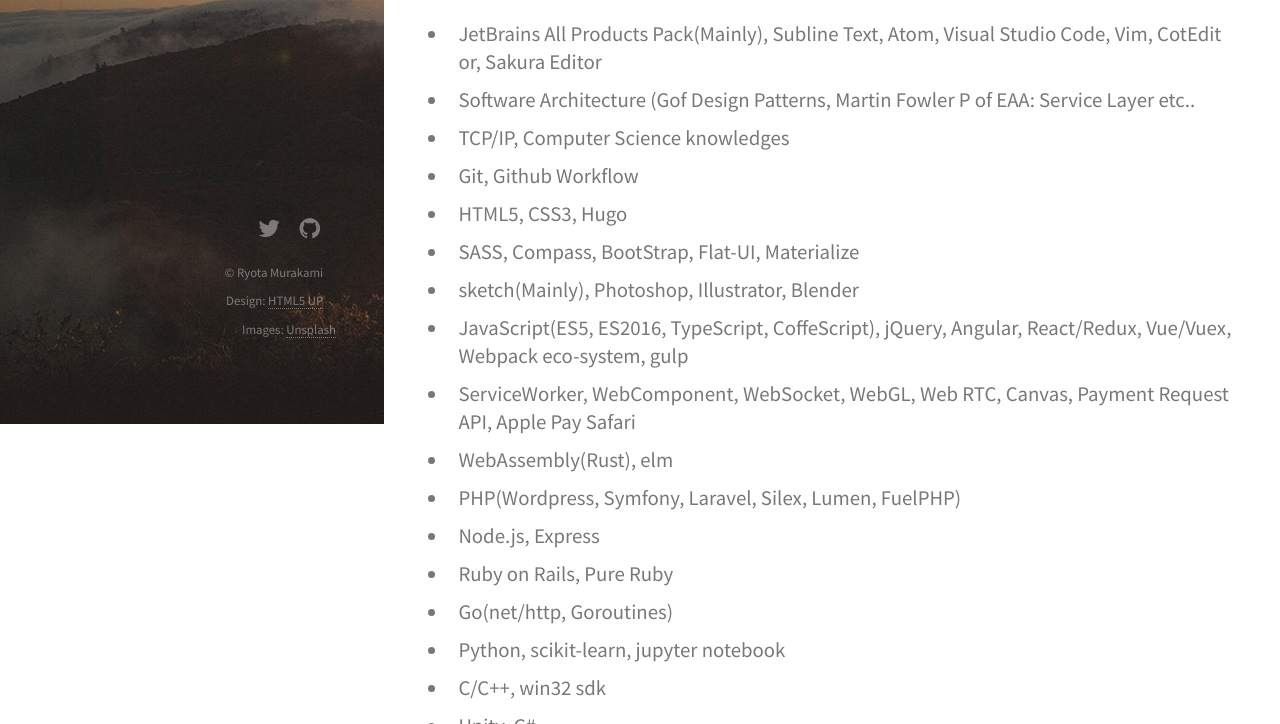
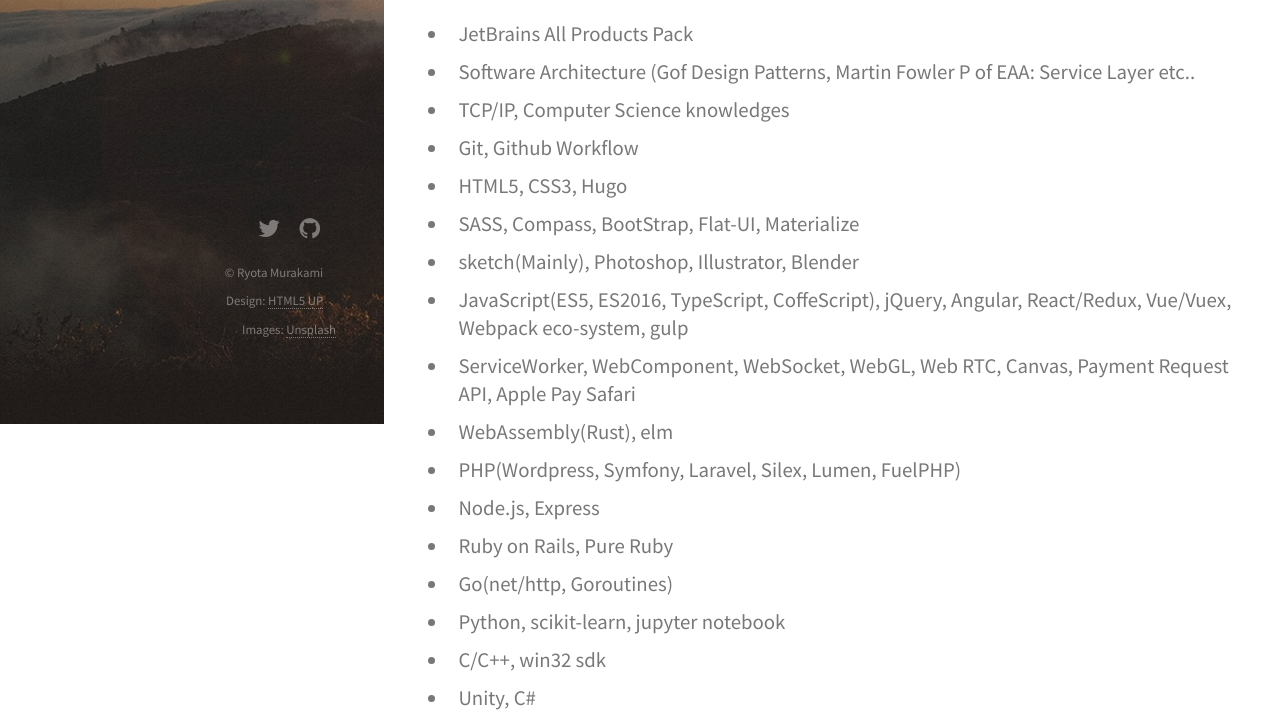
Before and after one commit to ryota-murakami/ryota-murakami.github.io, a plain HTML site: page index.html in a window 1280 px wide. Shown: the part 376-1100 px from the top of the page. Drawn offline with Linux system fonts and the light colour scheme.

Commit message:
more cool

```diff
--- a/index.html
+++ b/index.html
@@ -37,7 +37,7 @@
   <p>
   <ul>
 
-    <li class="main-text" style="margin-bottom: 10px;">JetBrains All Products Pack(Mainly), Subline Text, Atom, Visual Studio Code, Vim, CotEditor, Sakura Editor</li>
+    <li class="main-text" style="margin-bottom: 10px;">JetBrains All Products Pack</li>
 
     <li class="main-text" style="margin-bottom: 10px;">Software Architecture (Gof Design Patterns, Martin Fowler P of EAA: Service Layer etc..</li>
 
```
